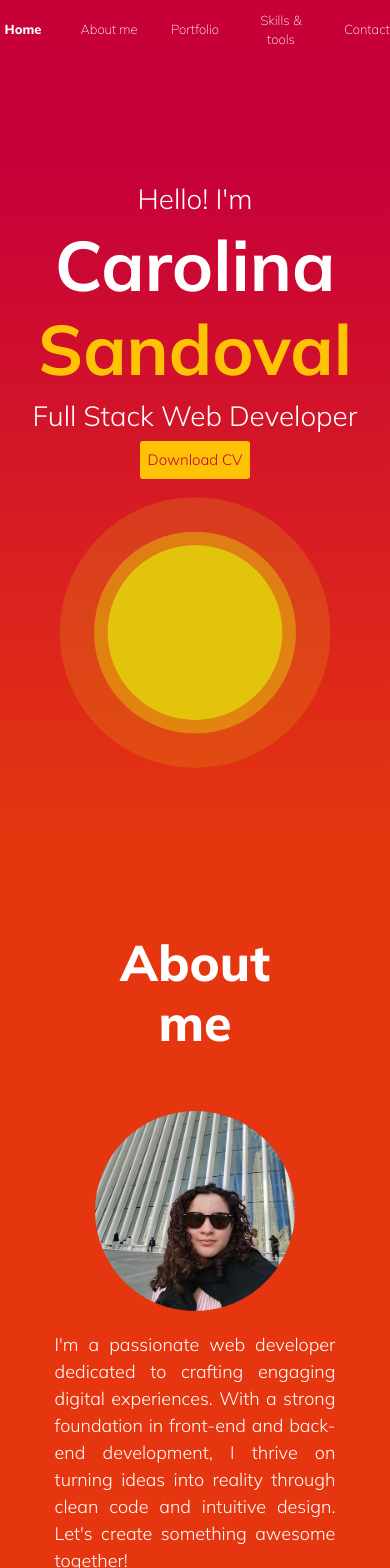
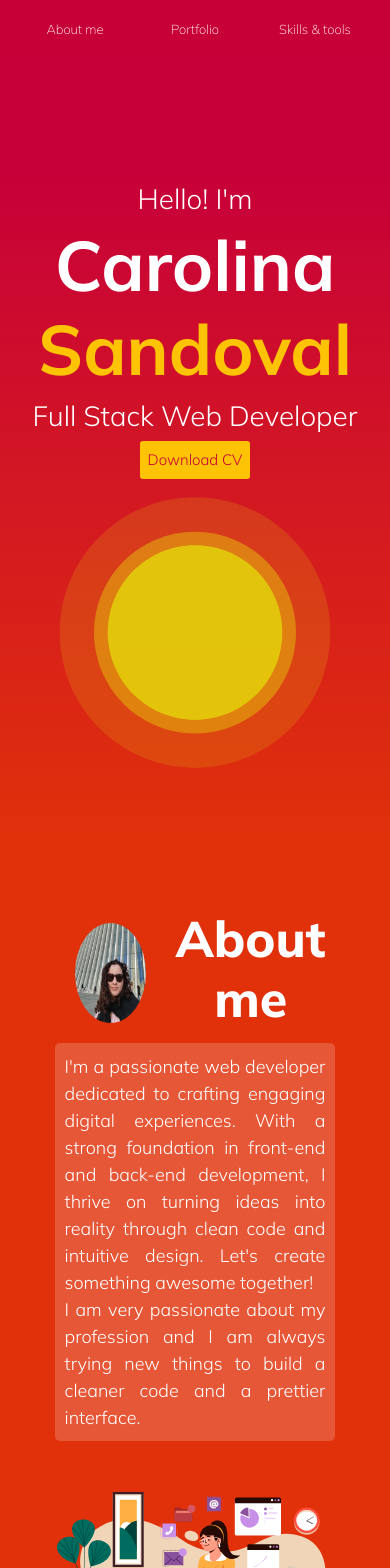
Before and after one commit to ambersanti1/carolina-portfolio, a React (Create React App) app in the folder client/: page / in a window 390 px wide. Shown: the top 1568 px of the page. Built offline with nearby package versions, Linux system fonts and the light colour scheme.

Commit message:
Changed font size to responsive website

```diff
--- a/client/src/App.css
+++ b/client/src/App.css
@@ -26,7 +26,7 @@
 
 :root {
   --yellow: #ffc305 ;
-  --orange: rgb(229, 54, 15);
+  --orange: rgb(224, 49, 10);
   --pink: rgb(199, 0, 57);
   --purple:  rgb(113, 24, 64);
   --green: #45c839;
@@ -268,10 +268,13 @@ nav li a:hover {
 
 .aboutme-container p {
   text-align: justify;
+  background-color:rgb(230, 87, 55);
+  border-radius: 5px;
+  padding: 10px;
 }
 
 .text-about-me {
-  width: 50%;
+  width: 70%;
   text-align: center;
 }
 
@@ -280,6 +283,11 @@ nav li a:hover {
   font-size: 20px;
 }
 
+.aboutme-profile {
+  display:flex;
+  justify-content: flex-start;
+  align-items: center;
+}
 .profile-photo {
   width: 200px;
   height: 200px;
@@ -289,7 +297,7 @@ nav li a:hover {
 }
 
 .profile-photo img {
-    width: 100%;
+  width: 100%;
   height: auto;
   display: block;
 }
@@ -502,17 +510,17 @@ textarea::placeholder {
 }
 
 .v-linkedin {
-  background-color: #2460c6;
+  background-color: #245fc6c0;
 }
 
 .v-whatsapp {
-  background-color: #45c839;
+  background-color: #45c839c8;
 }
 .v-gmail {
-  background-color: #dd2a7b;
+  background-color: #b6115bc5;
 }
 .v-github{
-  background-color: #6e5494;
+  background-color: #6e5494b6;
 }
 
 /* Resume */
@@ -610,8 +618,14 @@ footer p{
 
 /* RESPONSIVE WEBSITE */
 
-/* HOME */
 @media screen and (max-width:1200px){
+
+  /* FONTS */
+  div h2 {
+    font-size:50px;
+  }
+
+  /* HOME */
   .home-container {
     padding: 60% 0 30% 0;
     display: flex;
@@ -620,27 +634,26 @@ footer p{
     align-items: center;
   }
 
-  div h2 {
-    font-size:50px;
-  }
-
   .home-container .texto{
     display: flex;
     flex-direction: column;
     justify-content: center;
     align-items: center;
   }
+
   .sun-lottie {
     width: 300px;
     height: 300px;
   }
-}
 
-/* ABOUT ME */
-@media screen and (max-width:1200px){
+  /* ABOUT ME */
   .about-me-section {
     height: auto;
     padding: 10% 0 10% 0;
+  }
+
+  .about-me-section h2 {
+    padding: 0;
   }
   .aboutme-container {
     display: flex;
@@ -652,6 +665,27 @@ footer p{
   .text-about-me {
     width: 90%;
   }
+
+  .profile-photo {
+  width: 100px;
+  height: 100px;
+  margin: 20px;
+  overflow: hidden;
+  border-radius: 50%;
+  }
+
+  /* RESUME */
+    .resume-section{
+    padding: 10% 0 10% 0;
+    height: auto;
+   }
+
+  .icon {
+  text-align: center;
+  font-size: 60px;
+  width: 100px;
+  margin: 1rem;
+}
 }
 
 /* CONTACT  */
@@ -684,24 +718,27 @@ footer p{
 }
 
 /* HEADER */
-@media screen and (max-width:1000px){
-
+@media screen and (max-width:800px){
+  header {
+    width: 100%;
+  }
   nav {
+    width: 100%;
     display: flex;
     justify-content: center;
   }
   nav ul {
+    width: 100%;
     display: flex;
-    justify-content: space-evenly;
-  }
-  nav ul li a {
-    width: 70px;
-    margin: 0 0.5rem 0 0.5rem;
-    font-size: small;
+    flex-direction: row;
+    justify-content: center;
+    align-items: center;
+    margin: 0;
+    padding: 0;
   }
 
-  nav li a:hover {
-    width: 70px;
+  nav ul li a {
+    font-size: small;
   }
 
   .name-header {
@@ -710,22 +747,10 @@ footer p{
 
 }
 
-/* RESUME */
-@media screen and (max-width:1200px){
-  .resume-section{
-    padding: 10% 0 10% 0;
-    height: auto;
-   }
 
-  .icon {
-  text-align: center;
-  font-size: 60px;
-  width: 100px;
-  margin: 1rem;
-}
-}
+@media screen and (max-width:1200px) {
 
-@media screen and (max-width:1200px){
+  /* PORTFOLIO */
   .portfolio-container {
     display: block;
   }
@@ -733,14 +758,6 @@ footer p{
   .home-container .carolina {
     text-align: center;
   }
-
-  .project img {
-    width: 450px;
-  }
-
-}
-
-@media screen and (max-width:800px) {
 
   .project img {
     width: 100%;
@@ -782,12 +799,4 @@ footer p{
     margin:0;
   }
 
-  .title {
-    font-size: 27px;
-  }
-
-  .description {
-    font-size: 17px;
-  }
-
 }
--- a/client/src/components/AboutMe.jsx
+++ b/client/src/components/AboutMe.jsx
@@ -8,8 +8,10 @@ const AboutMe = () => {
     <div id="aboutme-sec" class="about-me-section">
       <div class="aboutme-container">
         <div className="text-about-me">
-          <h2>About me</h2>
-          <img class="profile-photo" src={caro} alt="" />
+          <div className="aboutme-profile">
+            <img class="profile-photo" src={caro} alt="" />
+            <h2>About me</h2>
+          </div>
           <p>
             I'm a passionate web developer dedicated to crafting engaging
             digital experiences. With a strong foundation in front-end and
```
